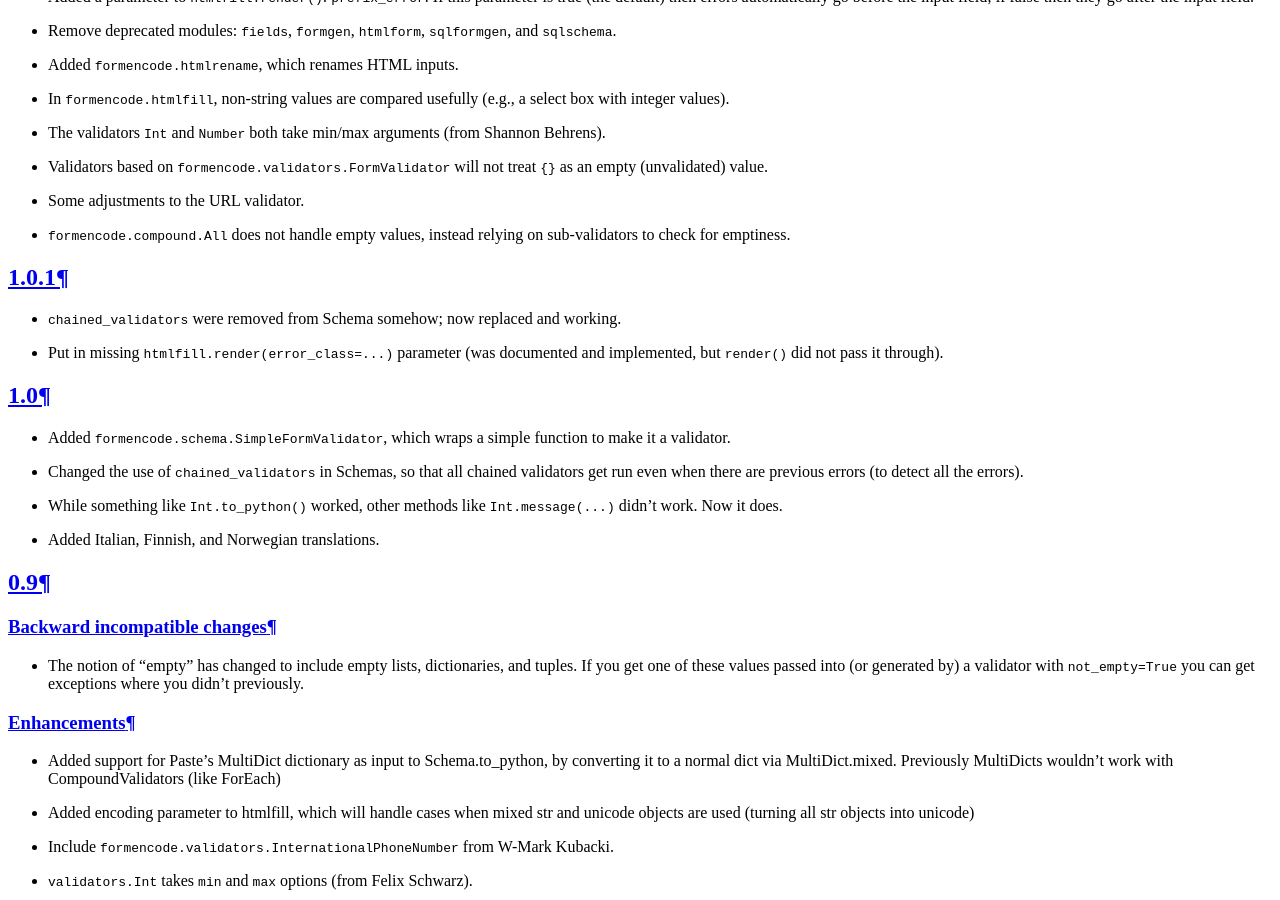
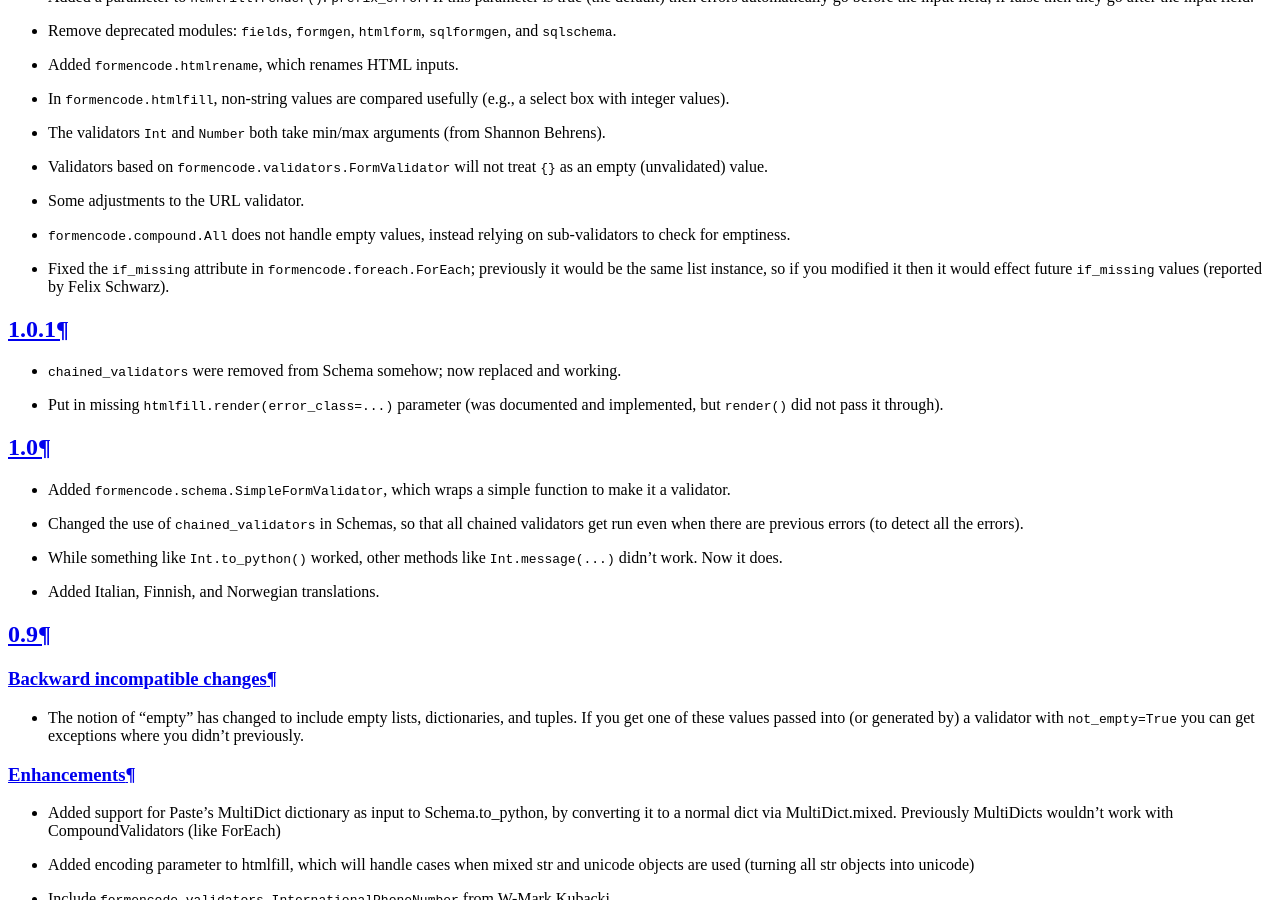
Before and after one commit to formencode/formencode, a Sphinx documentation site: the page built from docs/news.txt, in a window 1280 px wide and 900 px high, scrolled down 776 px. Built offline with Sphinx 7.4.7, drawn with Linux system fonts in a browser that asks for light colours.

Commit message:
fix ForEach.if_missing to make it an empty-list factory

```diff
--- a/docs/news.txt
+++ b/docs/news.txt
@@ -28,6 +28,11 @@ svn trunk
 
 * :class:`formencode.compound.All` does not handle empty values,
   instead relying on sub-validators to check for emptiness.
+
+* Fixed the ``if_missing`` attribute in
+  :class:`formencode.foreach.ForEach`; previously it would be the same
+  list instance, so if you modified it then it would effect future
+  ``if_missing`` values (reported by Felix Schwarz).
 
 1.0.1
 -----
```
Also changed, not shown: 1 other file.
